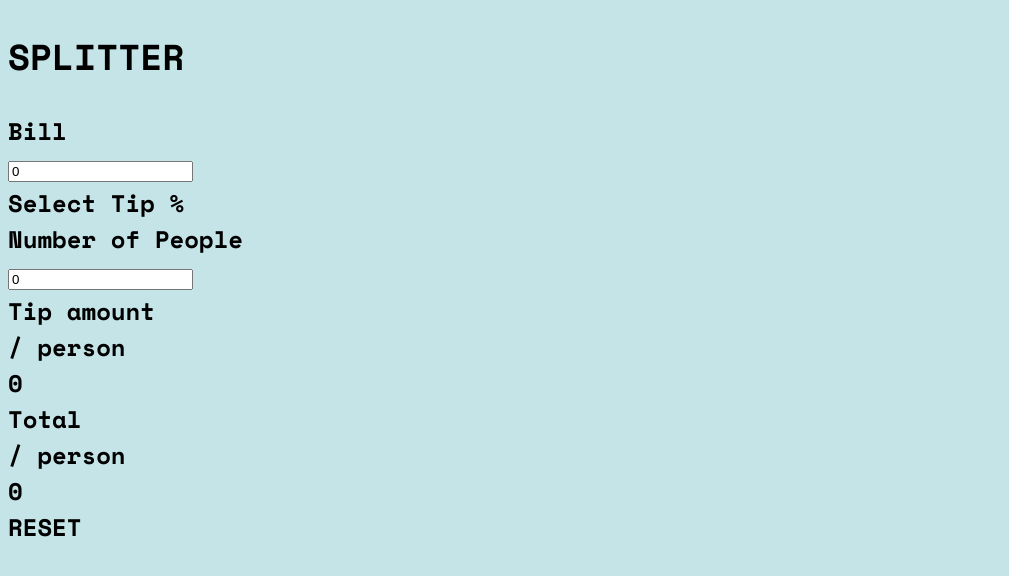
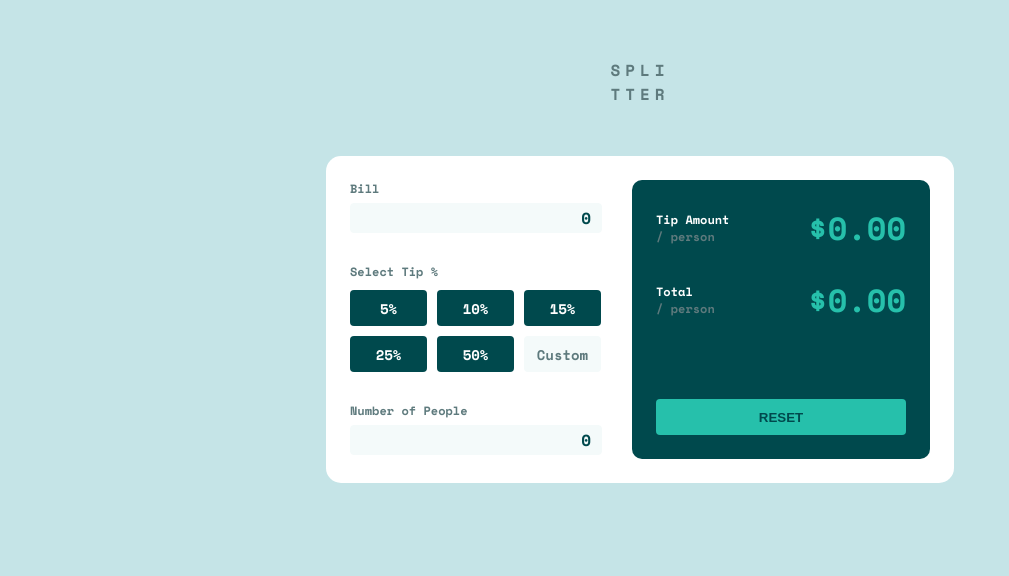
Before and after one commit to Saidazim/datarockets-task, an Angular app: page / in a window 1280 px wide. Shown: the top 576 px of the page, without its empty margins (0-1009 px from the left). Built offline with nearby package versions, Linux system fonts and the light colour scheme.

Commit message:
style/handle styles and design

```diff
--- a/src/app/app.component.html
+++ b/src/app/app.component.html
@@ -1,35 +1,49 @@
 <div class="container">
-  <h2 class="title">
+  <div class="title">
     SPLITTER
-  </h2>
+  </div>
 
   <div class="calc">
     <div class="calc__form" [formGroup]="tipForm">
-      <div class="calc__form__label">Bill</div>
-      <input class="calc__form__input" type="text" placeholder="0" formControlName="bill">
-
-      <div class="calc__form__label">Select Tip %</div>
-      <div class="calc__form__tip-buttons">
-
+      <div class="calc__form__field">
+        <div class="calc__form__field__label">Bill</div>
+        <input class="calc__form__field__input" type="text" placeholder="0" formControlName="bill">
       </div>
 
-      <div class="calc__form__label">Number of People</div>
-      <input class="calc__form__input" type="text" placeholder="0" formControlName="numOfPeople">
+
+      <div class="calc__form__field">
+        <div class="calc__form__field__label">Select Tip %</div>
+        <div class="calc__form__field__tip-buttons">
+          <button class="calc__form__field__tip-buttons__btn">5%</button>
+          <button class="calc__form__field__tip-buttons__btn">10%</button>
+          <button class="calc__form__field__tip-buttons__btn">15%</button>
+          <button class="calc__form__field__tip-buttons__btn">25%</button>
+          <button class="calc__form__field__tip-buttons__btn">50%</button>
+          <button class="calc__form__field__tip-buttons__btn calc__form__field__tip-buttons__btn__custom">
+            Custom
+          </button>
+        </div>
+      </div>
+
+      <div class="calc__form__field">
+        <div class="calc__form__field__label">Number of People</div>
+        <input class="calc__form__field__input" type="text" placeholder="0" formControlName="numOfPeople">
+      </div>
     </div>
 
     <div class="calc__result">
       <div class="calc__result__block">
         <div class="calc__result__block__label">
           <div class="calc__result__block__label__text">
-            Tip amount
+            Tip Amount
           </div>
-          <div class="calc__result__block__label__text">
+          <div class="calc__result__block__label__hint">
             / person
           </div>
         </div>
 
         <div class="calc__result__block__number">
-          {{tipAmount}}
+          {{((tipAmount | number : '1.2-2') || 0) | currency}}
         </div>
       </div>
 
@@ -38,17 +52,17 @@
           <div class="calc__result__block__label__text">
             Total
           </div>
-          <div class="calc__result__block__label__text">
+          <div class="calc__result__block__label__hint">
             / person
           </div>
         </div>
 
         <div class="calc__result__block__number">
-          {{total}}
+          {{((total | number : '1.2-2') || 0) | currency}}
         </div>
       </div>
 
-      <div class="calc__result__reset-btn" (click)="tipForm.reset()">RESET</div>
+      <button class="calc__result__reset-btn" (click)="tipForm.reset()">RESET</button>
     </div>
   </div>
 </div>
--- a/src/app/app.component.scss
+++ b/src/app/app.component.scss
@@ -0,0 +1,132 @@
+@import "../shared/variables";
+
+.container {
+    display: flex;
+    flex-direction: column;
+    justify-content: space-evenly;
+    align-items: center;
+
+    .title {
+        text-align: center;
+        width: 70px;
+        word-break: break-all;
+        font-size: 16px;
+        letter-spacing: 5px;
+        color: $dark-grayish;
+        margin: 50px;
+    }
+
+    .calc {
+        display: flex;
+        background-color: white;
+        padding: 24px;
+        border-radius: 15px;
+
+        &__form {
+            margin-right: 30px;
+
+            &__field {
+                margin-bottom: 30px;
+
+                &:last-child {
+                    margin-bottom: unset;
+                }
+
+                &__label {
+                    color: $dark-grayish;
+                    font-size: 12px;
+                }
+
+                &__input {
+                    text-align: right;
+                    padding: 1px 10px 1px 30px;
+                    height: 26px;
+                    width: 210px;
+                    font-size: 16px;
+                    font-family: 'Space Mono', monospace;
+                    color: $very-dark;
+                    background-color: $very-light-grayish;
+                    border: 1px solid $very-light-grayish;
+                    border-radius: 4px;
+
+                    &::placeholder {
+                        color: $grayish;
+                    }
+                }
+
+                &__tip-buttons {
+                    display: flex;
+                    width: 252px;
+                    flex-wrap: wrap;
+
+                    &__btn {
+                        height: 36px;
+                        border: unset;
+                        border-radius: 4px;
+                        font-weight: 700;
+                        width: 77px;
+                        margin: 10px 10px 0 0;
+                        background-color: $very-dark;
+                        color: white;
+                        font-family: 'Space Mono', monospace;
+                        font-size: 14px;
+                        cursor: pointer;
+
+                        &:nth-child(3n) {
+                            margin-right: unset;
+                        }
+
+                        &__custom {
+                            background-color: $very-light-grayish;
+                            color: $dark-grayish;
+                        }
+                    }
+                }
+            }
+
+        }
+
+        &__result {
+            background-color: $very-dark;
+            padding: 24px;
+            border-radius: 10px;
+
+            &__block {
+                display: flex;
+                align-items: center;
+                margin-bottom: 24px;
+
+                &__label {
+                    width: 100px;
+                    &__text {
+                        color: white;
+                        font-size: 12px;
+                    }
+
+                    &__hint {
+                        color: $dark-grayish;
+                        font-size: 12px;
+                    }
+                }
+
+                &__number {
+                    color: $primary;
+                    width: 150px;
+                    text-align: end;
+                    font-size: 32px;
+                }
+            }
+
+            &__reset-btn {
+                background-color: $primary;
+                color: $very-dark;
+                margin-top: 51px;
+                height: 36px;
+                width: 100%;
+                border: unset;
+                border-radius: 4px;
+                font-weight: 700;
+            }
+        }
+    }
+}
--- a/src/styles.scss
+++ b/src/styles.scss
@@ -1,5 +1,7 @@
+@import "shared/variables";
+
 body {
-    background-color: hsl(185, 41%, 84%);
+    background-color: $light-grayish;
     font-size: 24px;
     font-family: 'Space Mono', monospace;
 }
```
